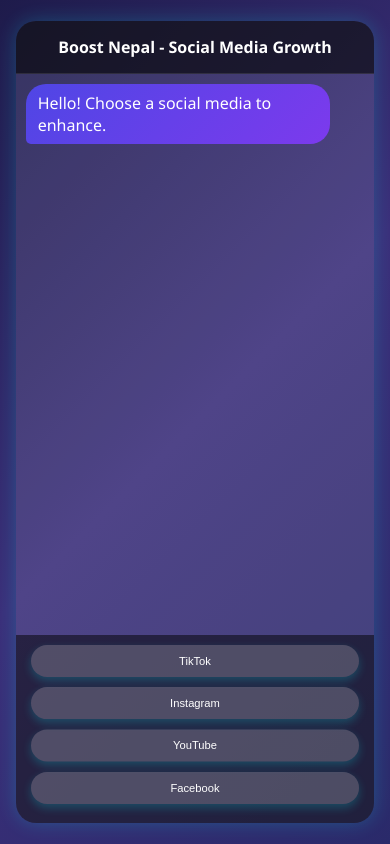
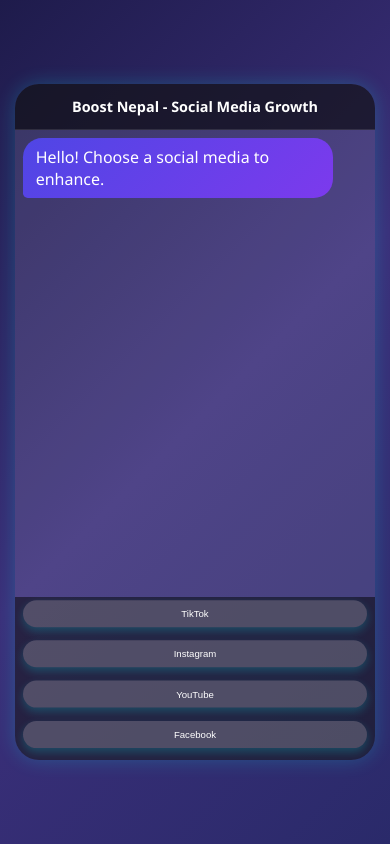
Before and after one commit to BoostNepal/bot, a plain HTML site: page index.html in a window 390 px wide. Drawn offline with Linux system fonts and the light colour scheme.

Commit message:
Update index.html

```diff
--- a/index.html
+++ b/index.html
@@ -18,15 +18,16 @@
             justify-content: center;
             align-items: center;
             min-height: 100vh;
-            overflow: hidden;
-            padding: 8px 12px; /* Space at bottom */
+            overflow-y: auto;
+            padding: 1rem 1.5rem; /* Equal top/bottom (1rem), larger left/right (1.5rem) */
         }
         .chat-container {
             width: 90%;
             max-width: 600px;
-            height: 80vh;
+            min-height: 60vh;
+            max-height: 80vh;
             background: rgba(255, 255, 255, 0.1);
-            border-radius: 20px;
+            border-radius: 1.5rem;
             overflow: hidden;
             box-shadow: 0 0 20px rgba(0, 255, 255, 0.2);
             display: flex;
@@ -34,51 +35,51 @@
         }
         .chat-header {
             background: rgba(0, 0, 0, 0.6);
-            padding: 15px;
+            padding: 1rem;
             text-align: center;
-            font-size: clamp(1.1em, 4vw, 1.3em);
+            font-size: clamp(1rem, 3.5vw, 1.3rem);
             font-weight: 600;
             border-bottom: 1px solid rgba(255, 255, 255, 0.1);
         }
         .chat-messages {
             flex: 1;
-            padding: 20px;
+            padding: 1.5rem;
             overflow-y: auto;
             display: flex;
             flex-direction: column;
         }
         .message {
             max-width: 80%;
-            margin-bottom: 15px;
-            padding: 12px 18px;
-            border-radius: 20px;
+            margin-bottom: 1rem;
+            padding: 0.8rem 1.2rem;
+            border-radius: 1.2rem;
             animation: slideIn 0.5s ease;
         }
         .ai-message {
             background: linear-gradient(135deg, #4f46e5, #7c3aed);
             align-self: flex-start;
-            border-bottom-left-radius: 5px;
+            border-bottom-left-radius: 0.3rem;
         }
         .user-message {
             background: linear-gradient(135deg, #22d3ee, #06b6d4);
             align-self: flex-end;
-            border-bottom-right-radius: 5px;
+            border-bottom-right-radius: 0.3rem;
             color: #000;
         }
         .options {
             display: flex;
             flex-wrap: wrap;
             justify-content: flex-start;
-            gap: 10px;
+            gap: 0.8rem;
         }
         .option-btn {
             background: rgba(255, 255, 255, 0.2);
             border: none;
             color: #fff;
-            padding: 10px 20px;
-            border-radius: 30px;
+            padding: 0.8rem 1.5rem;
+            border-radius: 2rem;
             cursor: pointer;
-            font-size: clamp(0.8em, 3vw, 0.9em);
+            font-size: clamp(0.7rem, 2.5vw, 0.9rem);
             position: relative;
             overflow: hidden;
             animation: float 2s ease-in-out infinite;
@@ -98,29 +99,29 @@
             transition: width 0.4s ease, height 0.4s ease;
         }
         .option-btn:hover::before {
-            width: 200px;
-            height: 200px;
+            width: 12rem;
+            height: 12rem;
         }
         .option-btn:hover {
             transform: scale(1.1);
             background: rgba(255, 255, 255, 0.4);
         }
         .input-area {
-            padding: 15px;
+            padding: 1rem;
             background: rgba(0, 0, 0, 0.5);
             display: flex;
-            gap: 10px;
+            gap: 0.8rem;
             position: relative;
             z-index: 10;
         }
         input[type="number"] {
             flex: 1;
-            padding: 10px;
+            padding: 0.8rem;
             border: none;
-            border-radius: 30px;
+            border-radius: 2rem;
             background: rgba(255, 255, 255, 0.2);
             color: #fff;
-            font-size: clamp(0.9em, 3vw, 1em);
+            font-size: clamp(0.8rem, 2.5vw, 1rem);
             animation: floatInput 2s ease-in-out infinite;
             box-shadow: 0 4px 10px rgba(0, 255, 255, 0.2);
             transition: all 0.3s ease;
@@ -140,10 +141,10 @@
             background: linear-gradient(135deg, #ff6b6b, #ff8e53);
             border: none;
             color: #000;
-            padding: 10px 20px;
-            border-radius: 30px;
+            padding: 0.8rem 1.5rem;
+            border-radius: 2rem;
             cursor: pointer;
-            font-size: clamp(0.8em, 3vw, 0.9em);
+            font-size: clamp(0.7rem, 2.5vw, 0.9rem);
             animation: float 2s ease-in-out infinite;
             transition: all 0.3s ease;
             box-shadow: 0 4px 10px rgba(0, 255, 255, 0.2);
@@ -153,19 +154,19 @@
         }
         @keyframes float {
             0%, 100% { transform: translateY(0); }
-            50% { transform: translateY(-5px); }
+            50% { transform: translateY(-0.3rem); }
         }
         @keyframes floatInput {
             0%, 100% { transform: translateY(0); }
-            50% { transform: translateY(-3px); }
+            50% { transform: translateY(-0.2rem); }
         }
         @keyframes slideIn {
-            from { opacity: 0; transform: translateX(-20px); }
+            from { opacity: 0; transform: translateX(-1.5rem); }
             to { opacity: 1; transform: translateX(0); }
         }
         @keyframes dropOut {
             from { opacity: 1; transform: translateY(0); }
-            to { opacity: 0; transform: translateY(100px) rotate(5deg); }
+            to { opacity: 0; transform: translateY(6rem) rotate(5deg); }
         }
         .drop-out {
             animation: dropOut 0.6s ease forwards;
@@ -177,36 +178,67 @@
         @keyframes blink {
             50% { opacity: 0; }
         }
+        /* Responsive Design */
         @media (max-width: 768px) {
+            body {
+                padding: 0.8rem 1rem;
+            }
             .chat-container {
                 width: 95%;
-                height: 90vh;
+                min-height: 70vh;
+                max-height: 90vh;
             }
             .chat-header {
-                font-size: clamp(1em, 3.5vw, 1.2em);
+                font-size: clamp(0.9rem, 3vw, 1.1rem);
+                padding: 0.8rem;
+            }
+            .chat-messages {
+                padding: 1rem;
             }
             .message {
                 max-width: 85%;
-                padding: 10px 15px;
+                padding: 0.6rem 1rem;
             }
             .option-btn, input[type="number"], button.submit-btn, button.continue-btn {
-                font-size: clamp(0.7em, 2.5vw, 0.8em);
+                font-size: clamp(0.6rem, 2.2vw, 0.8rem);
+                padding: 0.6rem 1.2rem;
             }
         }
         @media (max-width: 480px) {
+            body {
+                padding: 0.5rem 0.7rem;
+            }
             .chat-container {
                 width: 98%;
-                height: 95vh;
+                min-height: 80vh;
+                max-height: 95vh;
             }
             .chat-messages {
-                padding: 10px;
+                padding: 0.5rem;
             }
             .message {
                 max-width: 90%;
-                padding: 8px 12px;
+                padding: 0.5rem 0.8rem;
             }
             .input-area {
                 flex-direction: column;
+                padding: 0.5rem;
+            }
+            .option-btn, input[type="number"], button.submit-btn, button.continue-btn {
+                font-size: clamp(0.6rem, 2vw, 0.7rem);
+                padding: 0.5rem 1rem;
+            }
+        }
+        @media (max-width: 360px) {
+            body {
+                padding: 0.3rem 0.5rem;
+            }
+            .chat-container {
+                width: 100%;
+                border-radius: 1rem;
+            }
+            .chat-header {
+                font-size: clamp(0.8rem, 1.8vw, 0.9rem);
             }
         }
     </style>
```
